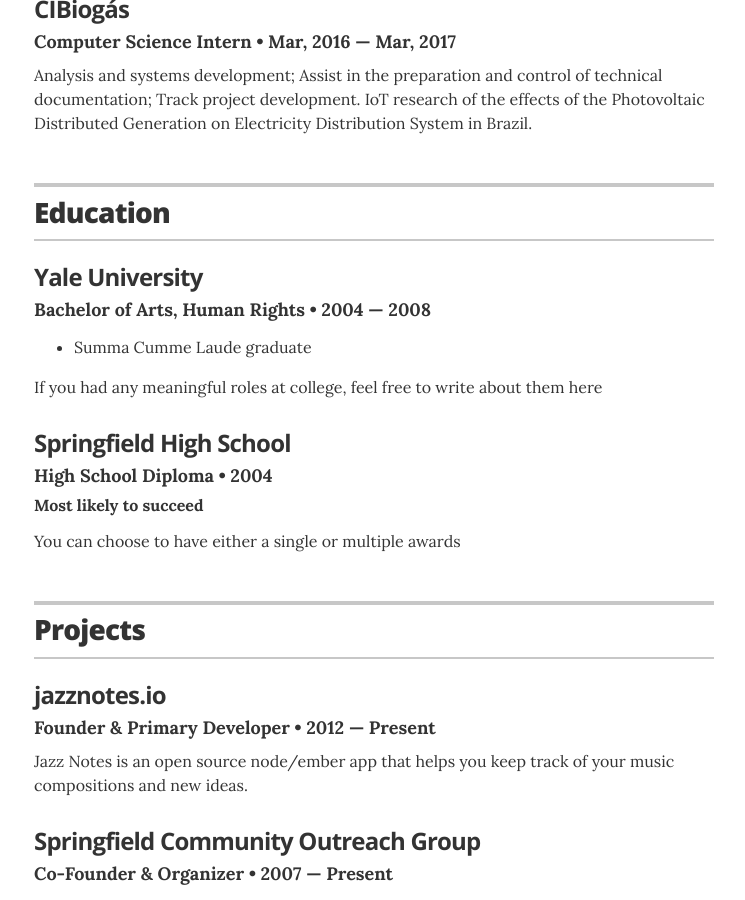
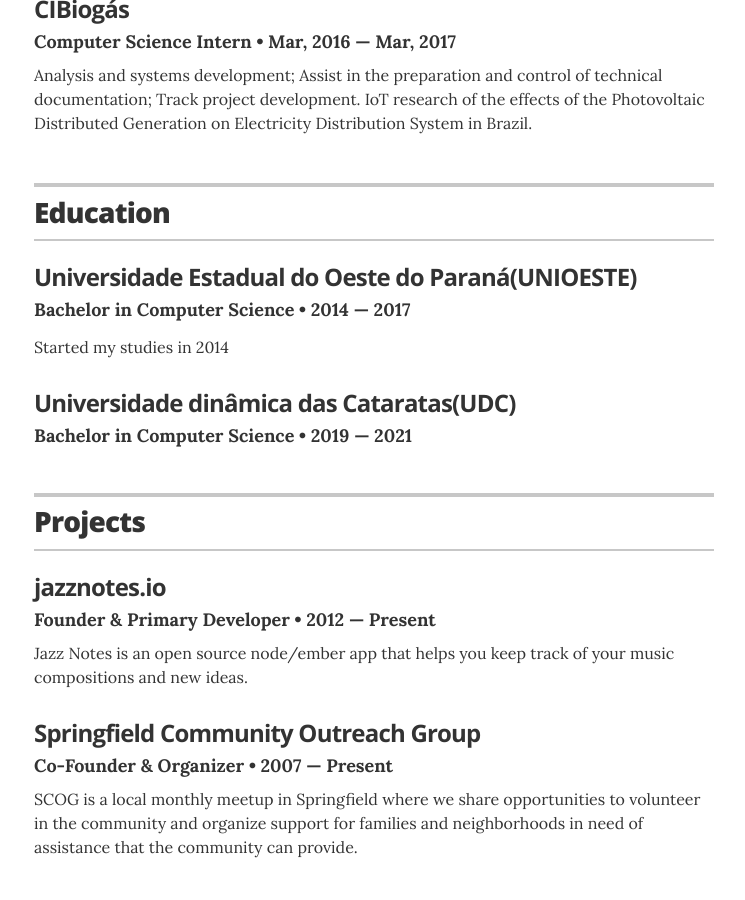
Before and after one commit to jglovier/resume-template, a Jekyll site: the page built from index.html, in a window 1280 px wide and 900 px high, scrolled down 1013 px. Shown: the whole window, without its empty margins (266-1011 px from the left). Built offline with Jekyll 4.4.1, drawn with Linux system fonts in a browser that asks for light colours.

Commit message:
Adicionando dados no curriculo

```diff
--- a/_data/education.yml
+++ b/_data/education.yml
@@ -1,13 +1,11 @@
 # Degree
-- degree: Bachelor of Arts, Human Rights
-  uni: Yale University
-  year: 2004 &mdash; 2008
-  awards:
-    - award: Summa Cumme Laude graduate
-  summary: If you had any meaningful roles at college, feel free to write about them here
+- degree: Bachelor in Computer Science
+  uni: Universidade Estadual do Oeste do Paraná(UNIOESTE)
+  year: 2014 &mdash; 2017
+  summary: Started my studies in 2014
 
-- degree: High School Diploma
-  uni: Springfield High School
-  year: 2004
-  award: Most likely to succeed
-  summary: You can choose to have either a single or multiple awards
+
+# Degree
+- degree: Bachelor in Computer Science
+  uni: Universidade dinâmica das Cataratas(UDC)
+  year: 2019 &mdash; 2021
```
